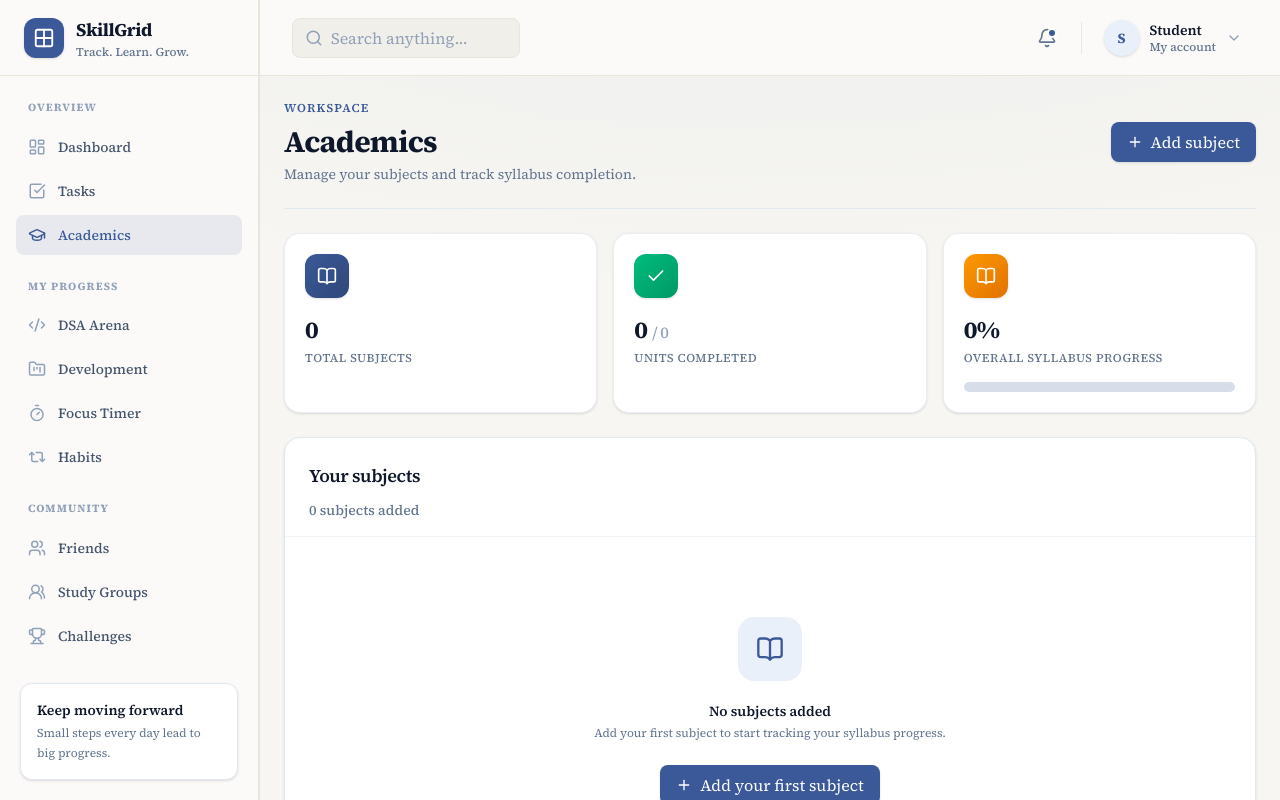
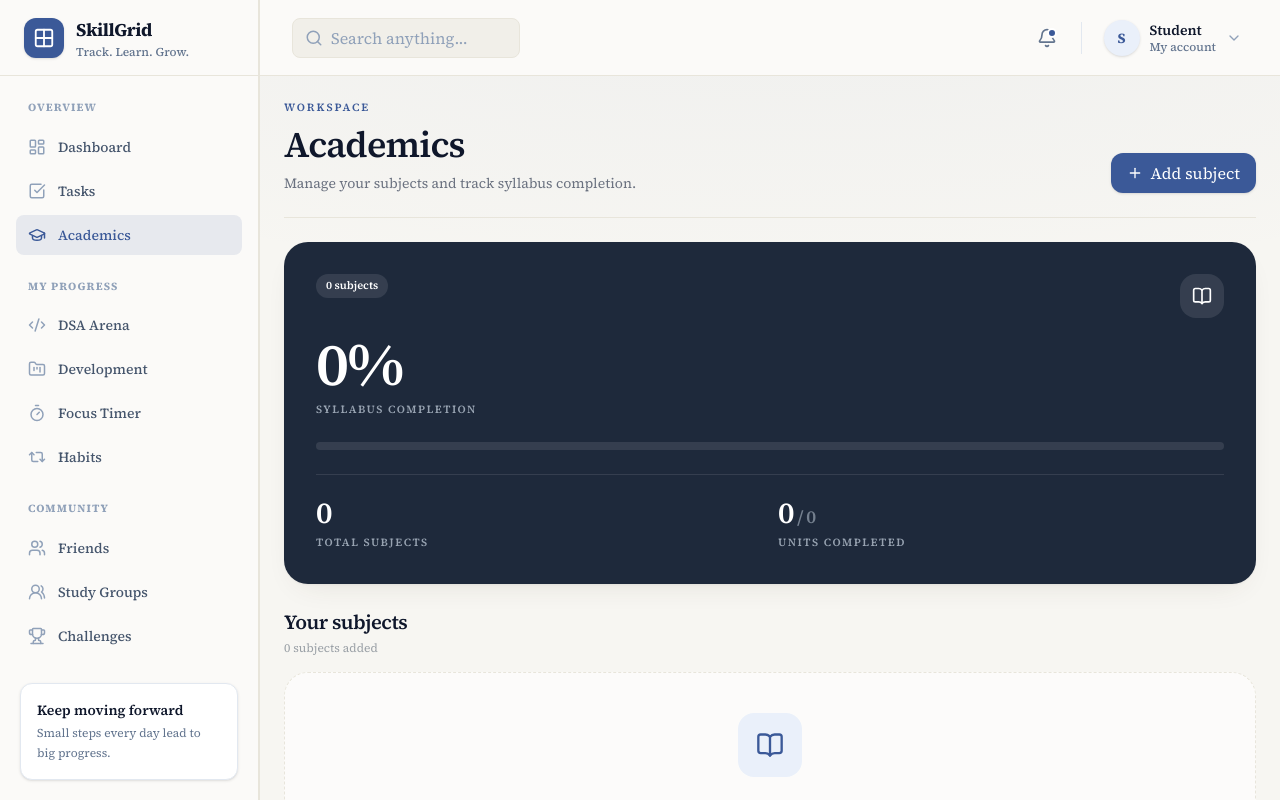
Before and after one commit to thiteswapnil1212-hue/skillGrid, a Next.js app in the folder skillgrid-app/: page /academics in a window 1280 px wide. Built offline with nearby package versions, Linux system fonts and the light colour scheme.

Commit message:
redesign: warm editorial academics

```diff
--- a/skillgrid-app/src/app/academics/page.tsx
+++ b/skillgrid-app/src/app/academics/page.tsx
@@ -65,56 +65,53 @@ export default function AcademicsPage() {
 
   return (
     <main className="mx-auto w-full max-w-7xl space-y-6 p-6">
-      <section className="flex flex-col justify-between gap-4 border-b border-slate-200 pb-6 sm:flex-row sm:items-center">
+      <section className="border-b border-[#E8E5DB] pb-6">
+        <p className="text-[11px] font-semibold uppercase tracking-[0.18em] text-[#3B5998]">Workspace</p>
+        <div className="mt-2 flex flex-wrap items-end justify-between gap-4">
           <div>
-          <p className="text-xs font-semibold uppercase tracking-widest text-primary">Workspace</p>
-          <h1 className="mt-2 text-2xl font-bold tracking-tight text-slate-900 sm:text-3xl">Academics</h1>
-          <p className="mt-1 text-sm text-slate-500">Manage your subjects and track syllabus completion.</p>
+            <h1 className="text-4xl font-semibold tracking-tight text-slate-900">Academics</h1>
+            <p className="mt-2 text-sm text-[#6B7280]">Manage your subjects and track syllabus completion.</p>
           </div>
-        <Button onClick={() => setShowForm(true)} className="gap-2">
+          <Button onClick={() => setShowForm(true)} className="gap-2 rounded-xl">
             <Plus size={16} />
             Add subject
           </Button>
+        </div>
       </section>
 
-      <section className="grid grid-cols-1 gap-4 sm:grid-cols-3">
-        <Card className="rounded-2xl border border-slate-200/70 bg-white shadow-sm transition-shadow hover:shadow-md">
-          <CardContent className="p-5">
-            <div className="flex h-11 w-11 items-center justify-center rounded-xl bg-gradient-to-br from-[#3B5998] to-[#2F477A] text-white shadow-sm">
+      <section className="rounded-3xl bg-[#1E293B] text-white shadow-[0_1px_2px_rgba(74,60,32,0.05),0_12px_32px_-16px_rgba(74,60,32,0.14)]">
+        <div className="p-6 sm:p-8">
+          <div className="flex items-start justify-between gap-4">
+            <span className="rounded-full bg-white/10 px-2.5 py-1 text-[11px] font-semibold text-white">
+              {subjects.length} {subjects.length === 1 ? "subject" : "subjects"}
+            </span>
+            <div className="flex h-11 w-11 items-center justify-center rounded-2xl bg-white/10 text-white">
               <BookOpen size={20} />
             </div>
-            <p className="mt-4 text-2xl font-bold tracking-tight text-slate-900 tabular-nums">{subjects.length}</p>
-            <p className="mt-1 text-xs font-medium uppercase tracking-wider text-slate-500">Total subjects</p>
-          </CardContent>
-        </Card>
-        <Card className="rounded-2xl border border-slate-200/70 bg-white shadow-sm transition-shadow hover:shadow-md">
-          <CardContent className="p-5">
-            <div className="flex h-11 w-11 items-center justify-center rounded-xl bg-gradient-to-br from-emerald-500 to-emerald-600 text-white shadow-sm">
-              <Check size={20} />
           </div>
-            <p className="mt-4 text-2xl font-bold tracking-tight text-slate-900 tabular-nums">
-              {completedUnitsCount} <span className="text-base text-slate-400 font-medium">/ {totalUnitsCount}</span>
-            </p>
-            <p className="mt-1 text-xs font-medium uppercase tracking-wider text-slate-500">Units completed</p>
-          </CardContent>
-        </Card>
-        <Card className="rounded-2xl border border-slate-200/70 bg-white shadow-sm transition-shadow hover:shadow-md">
-          <CardContent className="p-5">
-            <div className="flex h-11 w-11 items-center justify-center rounded-xl bg-gradient-to-br from-amber-500 to-amber-600 text-white shadow-sm">
-              <BookOpen size={20} />
-            </div>
-            <p className="mt-4 text-2xl font-bold tracking-tight text-slate-900 tabular-nums">{overallProgress}%</p>
-            <p className="mt-1 text-xs font-medium uppercase tracking-wider text-slate-500">Overall syllabus progress</p>
-            <div className="mt-4 h-2.5 overflow-hidden rounded-full bg-primary/20">
+          <p className="mt-4 text-5xl font-semibold tracking-tight text-white tabular-nums sm:text-6xl">{overallProgress}%</p>
+          <p className="mt-2 text-[11px] font-semibold uppercase tracking-[0.14em] text-slate-300/70">Syllabus completion</p>
+          <div className="mt-6 h-2 overflow-hidden rounded-full bg-white/10">
             <motion.div
-                className="h-full rounded-full bg-primary"
+              className="h-full rounded-full bg-white"
               initial={{ width: 0 }}
               animate={{ width: `${overallProgress}%` }}
               transition={{ duration: 0.8, ease: "easeOut" }}
             />
           </div>
-          </CardContent>
-        </Card>
+          <div className="mt-6 grid grid-cols-2 gap-4 border-t border-white/10 pt-5">
+            <div>
+              <p className="text-3xl font-semibold tracking-tight text-white tabular-nums">{subjects.length}</p>
+              <p className="mt-1 text-[11px] font-semibold uppercase tracking-[0.14em] text-slate-300/70">Total subjects</p>
+            </div>
+            <div>
+              <p className="text-3xl font-semibold tracking-tight text-white tabular-nums">
+                {completedUnitsCount}<span className="text-lg text-slate-300/50"> / {totalUnitsCount}</span>
+              </p>
+              <p className="mt-1 text-[11px] font-semibold uppercase tracking-[0.14em] text-slate-300/70">Units completed</p>
+            </div>
+          </div>
+        </div>
       </section>
 
       <AnimatePresence>
@@ -125,32 +122,32 @@ export default function AcademicsPage() {
             exit={{ opacity: 0, height: 0, scale: 0.95 }}
             transition={{ duration: 0.2 }}
           >
-            <Card className="overflow-hidden rounded-2xl">
+            <Card className="overflow-hidden rounded-3xl border border-[#E8E5DB] bg-white shadow-[0_1px_2px_rgba(74,60,32,0.05),0_12px_32px_-16px_rgba(74,60,32,0.14)]">
               <CardHeader className="flex flex-row items-center justify-between pb-4">
-                <CardTitle className="text-lg">Add a subject</CardTitle>
-                <Button variant="ghost" size="sm" onClick={() => setShowForm(false)} aria-label="Close form" className="h-8 w-8 p-0 text-slate-400 hover:text-slate-700">
-                  <X size={16} />
+                <CardTitle className="text-xl font-semibold tracking-tight">Add a subject</CardTitle>
+                <Button variant="ghost" size="sm" onClick={() => setShowForm(false)} aria-label="Close form" className="h-12 w-12 p-0 text-slate-400 hover:text-slate-700">
+                  <X size={18} />
                 </Button>
               </CardHeader>
               <CardContent>
                 <form onSubmit={handleSubmit} className="space-y-5">
                   <div>
                     <label htmlFor="subject-name" className="mb-2 block text-sm font-semibold text-slate-700">Subject name *</label>
-                    <Input id="subject-name" value={name} onChange={(e) => setName(e.target.value)} required autoFocus maxLength={100} placeholder="e.g. Data Structures" />
+                    <Input id="subject-name" value={name} onChange={(e) => setName(e.target.value)} required autoFocus maxLength={100} placeholder="e.g. Data Structures" className="rounded-xl border-[#E8E5DB]" />
                   </div>
                   <div className="grid grid-cols-1 gap-5 sm:grid-cols-2">
                     <div>
                       <label htmlFor="subject-code" className="mb-2 block text-sm font-semibold text-slate-700">Subject code</label>
-                      <Input id="subject-code" value={code} onChange={(e) => setCode(e.target.value)} maxLength={30} placeholder="e.g. CS101" />
+                      <Input id="subject-code" value={code} onChange={(e) => setCode(e.target.value)} maxLength={30} placeholder="e.g. CS101" className="rounded-xl border-[#E8E5DB]" />
                     </div>
                     <div>
                       <label htmlFor="total-units" className="mb-2 block text-sm font-semibold text-slate-700">Total units *</label>
-                      <Input id="total-units" type="number" min="1" max="100" required value={totalUnits} onChange={(e) => setTotalUnits(e.target.value)} />
+                      <Input id="total-units" type="number" min="1" max="100" required value={totalUnits} onChange={(e) => setTotalUnits(e.target.value)} className="rounded-xl border-[#E8E5DB]" />
                     </div>
                   </div>
-                  <div className="flex justify-end gap-3 pt-5 border-t border-slate-100">
+                  <div className="flex justify-end gap-3 border-t border-[#E8E5DB] pt-5">
                     <Button variant="ghost" type="button" onClick={() => setShowForm(false)}>Cancel</Button>
-                    <Button type="submit">Add subject</Button>
+                    <Button type="submit" className="rounded-xl">Add subject</Button>
                   </div>
                 </form>
               </CardContent>
@@ -159,25 +156,28 @@ export default function AcademicsPage() {
         )}
       </AnimatePresence>
 
-      <Card className="rounded-2xl">
-        <CardHeader className="pb-4">
-          <CardTitle className="text-lg">Your subjects</CardTitle>
-          <p className="text-sm font-medium text-slate-500 mt-1">{subjects.length} {subjects.length === 1 ? "subject" : "subjects"} added</p>
-        </CardHeader>
-        <div className="border-t border-slate-100 bg-white">
+      <section>
+        <div className="flex items-end justify-between gap-4">
+          <div>
+            <h2 className="text-xl font-semibold tracking-tight text-slate-900">Your subjects</h2>
+            <p className="mt-1 text-xs text-[#9AA0A6]">{subjects.length} {subjects.length === 1 ? "subject" : "subjects"} added</p>
+          </div>
+        </div>
+
+        <div className="mt-4">
           {subjects.length === 0 ? (
-            <div className="flex flex-col items-center py-20 text-center px-6">
-              <div className="flex h-16 w-16 items-center justify-center rounded-2xl bg-primary-light mb-5 text-primary">
+            <div className="rounded-3xl border border-dashed border-[#E8E5DB] bg-white/60 p-10 text-center">
+              <div className="mx-auto flex h-16 w-16 items-center justify-center rounded-2xl bg-[#EAF0FA] text-[#3B5998]">
                 <BookOpen size={28} />
               </div>
-              <h3 className="text-sm font-semibold text-slate-900">No subjects added</h3>
-              <p className="mt-1 text-xs text-slate-500 max-w-sm">Add your first subject to start tracking your syllabus progress.</p>
-              <Button onClick={() => setShowForm(true)} className="mt-6 gap-2">
+              <h3 className="mt-5 text-base font-semibold text-slate-900">No subjects added</h3>
+              <p className="mx-auto mt-1 max-w-sm text-sm text-[#6B7280]">Add your first subject to start tracking your syllabus progress.</p>
+              <Button onClick={() => setShowForm(true)} className="mt-6 gap-2 rounded-xl">
                 <Plus size={16} /> Add your first subject
               </Button>
             </div>
           ) : (
-            <div className="divide-y divide-slate-100">
+            <div className="space-y-3">
               <AnimatePresence initial={false}>
                 {subjects.map((subject) => {
                   const progress = subject.totalUnits > 0 ? Math.round((subject.completedUnits / subject.totalUnits) * 100) : 0;
@@ -190,32 +190,32 @@ export default function AcademicsPage() {
                       initial={{ opacity: 0, y: 10 }}
                       animate={{ opacity: 1, y: 0 }}
                       exit={{ opacity: 0, scale: 0.95 }}
-                      className="p-6 hover:bg-slate-50 transition-colors"
+                      className="rounded-2xl border border-[#E8E5DB] bg-white p-4 transition-all duration-200 hover:-translate-y-px hover:shadow-md sm:p-5"
                     >
-                      <div className="flex flex-col gap-5 sm:flex-row sm:items-center">
+                      <div className="flex flex-col gap-4 sm:flex-row sm:items-center">
                         <div className="flex min-w-0 flex-1 items-start gap-4">
-                          <div className="rounded-xl bg-primary-light p-3.5 text-primary shadow-sm border border-primary/10">
-                            <BookOpen size={22} />
+                          <div className="flex h-11 w-11 shrink-0 items-center justify-center rounded-2xl bg-[#EAF0FA] text-[#3B5998]">
+                            <BookOpen size={20} />
                           </div>
-                          <div>
-                            <h3 className="font-bold text-slate-900 text-base">{subject.name}</h3>
-                            {subject.code && <p className="text-xs font-semibold tracking-wider text-slate-400 mt-1 uppercase">{subject.code}</p>}
-                            <p className="mt-2 text-sm font-medium text-slate-500">{subject.completedUnits} of {subject.totalUnits} units completed</p>
+                          <div className="min-w-0">
+                            <h3 className="text-base font-semibold tracking-tight text-slate-900">{subject.name}</h3>
+                            {subject.code && <p className="mt-1 text-xs font-semibold uppercase tracking-[0.14em] text-[#9AA0A6]">{subject.code}</p>}
+                            <p className="mt-1.5 text-sm text-[#6B7280]">{subject.completedUnits} of {subject.totalUnits} units completed</p>
                           </div>
                         </div>
                         <div className="flex items-center gap-4 sm:w-56">
-                          <div className="h-2.5 flex-1 rounded-full bg-slate-100 overflow-hidden shadow-inner">
+                          <div className="h-2 flex-1 overflow-hidden rounded-full bg-[#EFECE3]">
                             <motion.div
-                              className="h-full rounded-full bg-primary"
+                              className="h-full rounded-full bg-[#3B5998]"
                               initial={{ width: 0 }}
                               animate={{ width: `${progress}%` }}
                               transition={{ duration: 0.5, ease: "easeOut" }}
                             />
                           </div>
-                          <span className="text-sm font-bold text-slate-700 w-12 text-right">{progress}%</span>
+                          <span className="w-12 text-right text-sm font-semibold text-slate-700 tabular-nums">{progress}%</span>
                         </div>
-                        <Button variant="outline" size="sm" onClick={() => setExpandedSubject(isExpanded ? null : subject.id)} className="gap-2 shrink-0">
-                          Update <motion.div animate={{ rotate: isExpanded ? 180 : 0 }}><ChevronDown size={14} /></motion.div>
+                        <Button variant="outline" size="sm" onClick={() => setExpandedSubject(isExpanded ? null : subject.id)} className="gap-2 rounded-xl border-[#E8E5DB] shrink-0">
+                          Update <motion.span animate={{ rotate: isExpanded ? 180 : 0 }} className="inline-flex"><ChevronDown size={14} /></motion.span>
                         </Button>
                       </div>
 
@@ -227,13 +227,13 @@ export default function AcademicsPage() {
                             exit={{ opacity: 0, height: 0 }}
                             className="overflow-hidden"
                           >
-                            <div className="mt-6 flex flex-col gap-4 rounded-xl bg-white shadow-sm p-5 sm:flex-row sm:items-center sm:justify-between border border-slate-200 ring-1 ring-slate-900/5">
+                            <div className="mt-4 flex flex-col gap-4 rounded-2xl border border-[#E8E5DB] bg-[#F7F6F2] p-4 sm:flex-row sm:items-center sm:justify-between sm:p-5">
                               <div>
-                                <p className="text-sm font-bold text-slate-900">Update completion</p>
-                                <p className="text-xs font-medium text-slate-500 mt-1">Adjust how many units you have finished.</p>
+                                <p className="text-sm font-semibold text-slate-900">Update completion</p>
+                                <p className="mt-1 text-xs text-[#6B7280]">Adjust how many units you have finished.</p>
                               </div>
                               <div className="flex items-center gap-3">
-                                <div className="flex items-center gap-2 bg-slate-50 rounded-lg p-1 border border-slate-200">
+                                <div className="flex items-center gap-2 rounded-xl border border-[#E8E5DB] bg-white p-1.5">
                                   <Input
                                     type="number"
                                     min="0"
@@ -241,17 +241,17 @@ export default function AcademicsPage() {
                                     value={subject.completedUnits}
                                     onChange={(e) => updateCompletedUnits(subject.id, Number(e.target.value))}
                                     aria-label={`Completed units for ${subject.name}`}
-                                    className="w-16 h-8 text-center bg-white border-slate-200 font-bold focus:ring-2"
+                                    className="h-10 w-16 rounded-lg border-[#E8E5DB] bg-white text-center font-semibold"
                                   />
-                                  <span className="text-sm font-bold text-slate-400 pr-2">/ {subject.totalUnits}</span>
+                                  <span className="pr-2 text-sm font-semibold text-[#9AA0A6]">/ {subject.totalUnits}</span>
                                 </div>
-                                <Button size="sm" onClick={() => setExpandedSubject(null)} aria-label={`Done editing ${subject.name}`} className="h-10 w-10 p-0">
+                                <Button size="sm" onClick={() => setExpandedSubject(null)} aria-label={`Done editing ${subject.name}`} className="h-12 w-12 rounded-xl p-0">
                                   <Check size={16} />
                                 </Button>
                               </div>
                             </div>
-                            <div className="mt-4 flex justify-end">
-                              <Button variant="ghost" size="sm" onClick={() => deleteSubject(subject.id)} className="gap-2 text-slate-500 hover:text-danger hover:bg-danger-light">
+                            <div className="mt-3 flex justify-end">
+                              <Button variant="ghost" size="sm" onClick={() => deleteSubject(subject.id)} className="h-12 gap-2 rounded-xl px-4 text-slate-500 hover:text-danger hover:bg-danger-light">
                                 <Trash2 size={14} /> Delete subject
                               </Button>
                             </div>
@@ -265,7 +265,7 @@ export default function AcademicsPage() {
             </div>
           )}
         </div>
-      </Card>
+      </section>
     </main>
   );
 }
```
Lines whose indentation alone changed are shown as unchanged.
